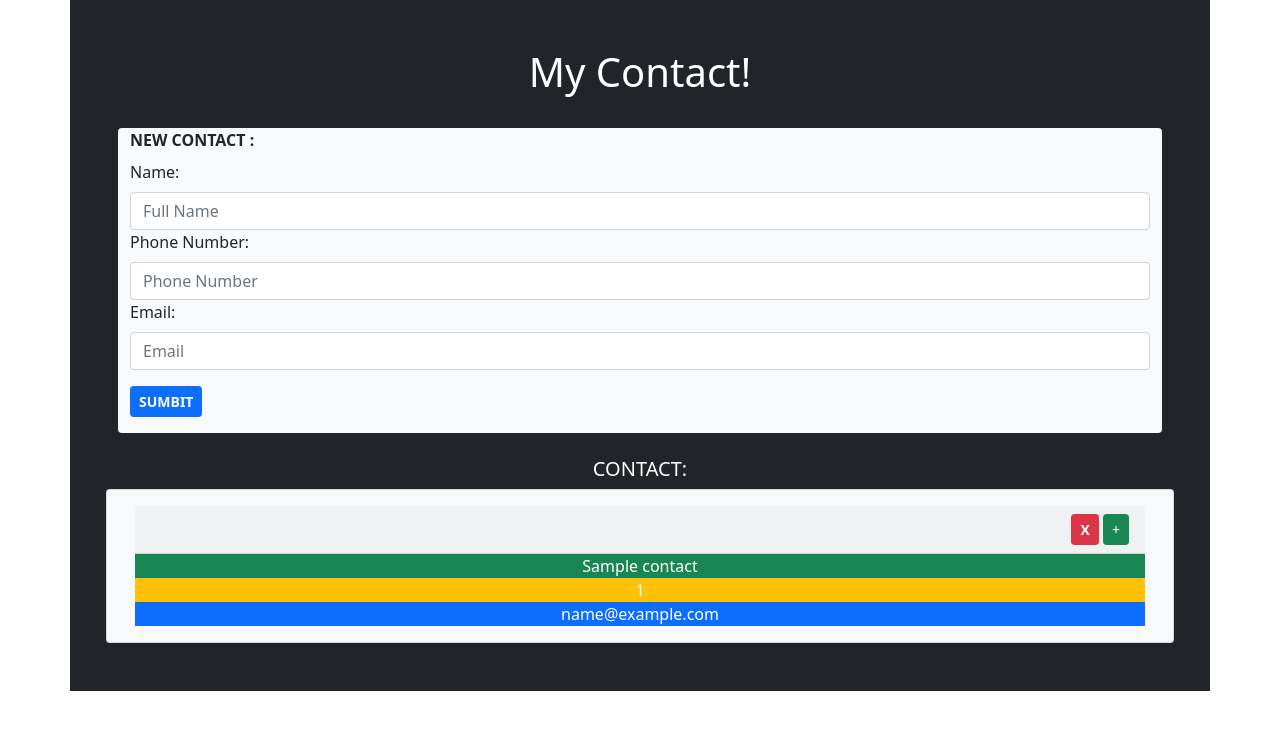
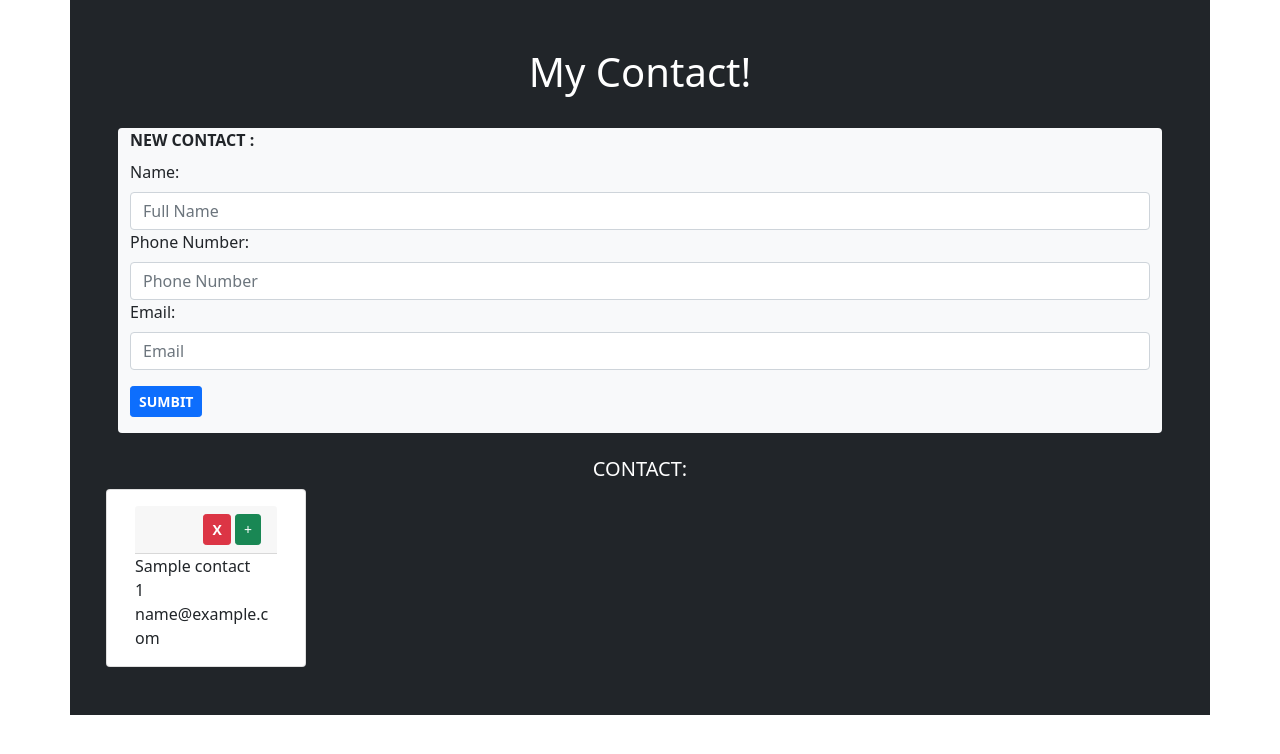
Before and after one commit to richardqlin/contact_manager, a Flask app: page / in a window 1280 px wide. Shown: the top 754 px of the page. Run offline with Flask 2, Linux system fonts and the light colour scheme; a database or web service that is not in the repository returns one stand-in record (values such as "Sample title").

Commit message:
Update index.html

```diff
--- a/templates/index.html
+++ b/templates/index.html
@@ -50,7 +50,7 @@
         <div class="row">
 {% for contact in contacts %}
 
-<div class="card bg-light mb=3" >
+<div class="card" style="width: 200px" >
 <div class="card-body">
 
         <div class="card-header text-end"><a href="/delete/{{contact['_id']}}" class="btn btn-sm btn-danger">
@@ -64,9 +64,9 @@
      <!-- <img class="card-img-bottom" src="https://placeimg.com/200/200/any" alt="Card image" style="width:100%"> -->
 
 
-    <div class="card-text bg-success text-white text-center" >{{contact['name'] }}</div>
-    <div class="card-text bg-warning text-white text-center">{{contact['number'] }}</div>
-    <div class="card-text bg-primary text-white text-center" >{{contact['email'] }}</div>
+    <div class="card-text " >{{contact['name'] }}</div>
+    <div class="card-text ">{{contact['number'] }}</div>
+    <div class="card-text " >{{contact['email'] }}</div>
 </div>
 </div>
 
```
